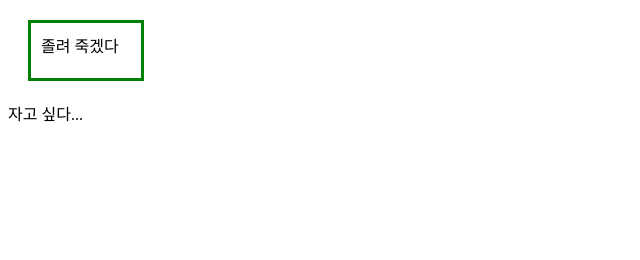
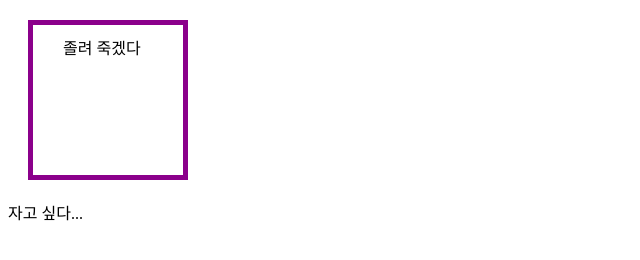
Before and after one commit to Sang-ni/html-beginner, a plain HTML site: page index.html in a window 1280 px wide. Shown: the whole page, without its empty margins (0-640 px from the left). Drawn offline with Linux system fonts and the light colour scheme.

Commit message:
박스 모델; 안쪽 영역의 크기 개별 조절
padding-top, right, left, bottom 하위 속성을 정의하여 안쪽 여백의 네 면의 크기를 각각 지정

```diff
--- a/index.html
+++ b/index.html
@@ -6,13 +6,14 @@
     <meta name="viewport" content="width=device-width, initial-scale=1.0">
     <title>HTML 문서</title>
     <style>
-        div{border: 3px solid green;
-            padding: 10px;
+        div{width: 100px; height: 100px;
+            padding-top: 10px;
+            padding-right: 20px;
+            padding-left: 30px;
+            padding-bottom: 40px;
+            border: darkmagenta 5px solid;
             margin: 20px;
-            width: 90px; height: 35px;
         }
-        span{width: 100px; height: 100px;
-            display: inline-block;}
     </style>
 </head>
 <body>
```
